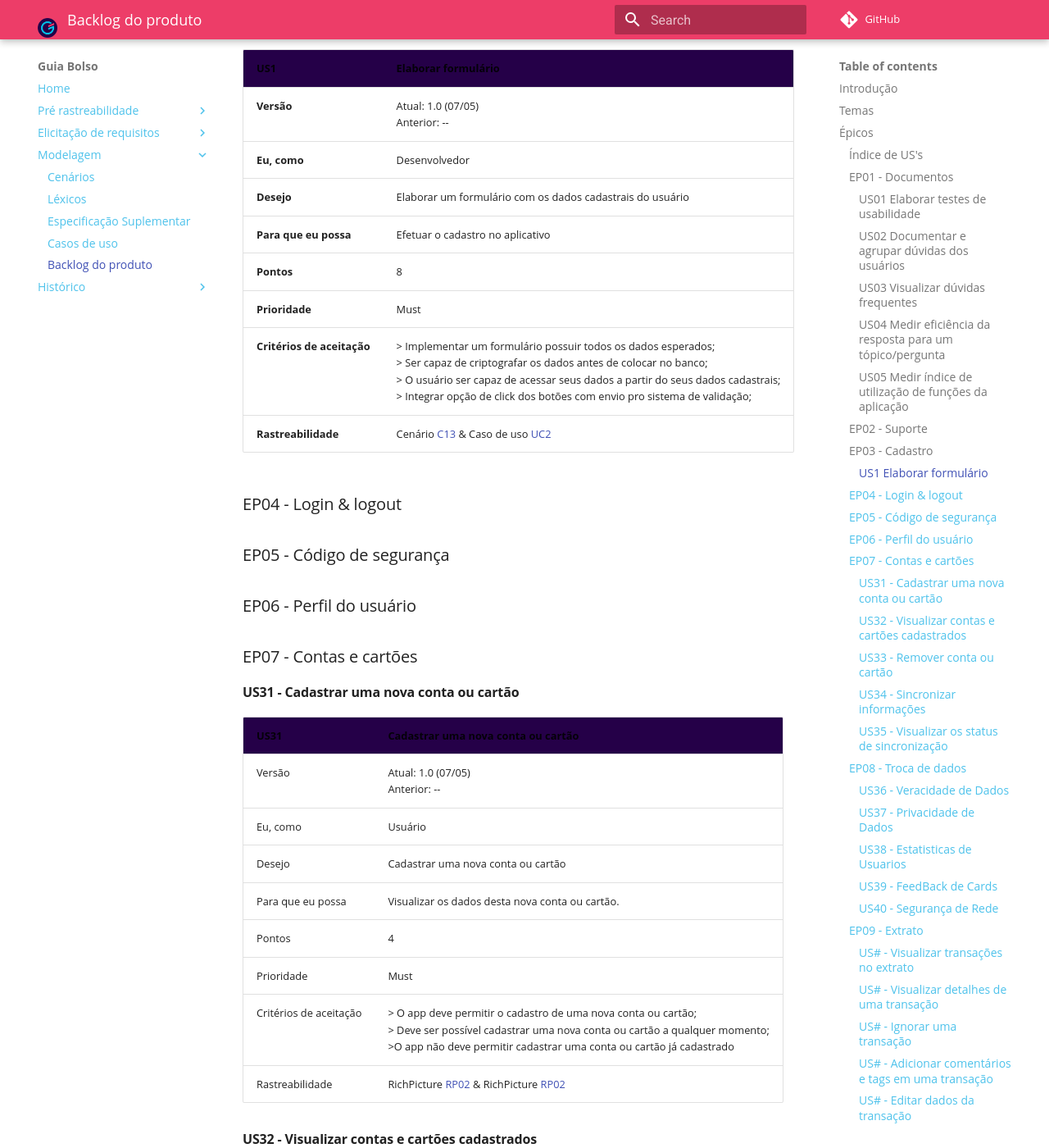
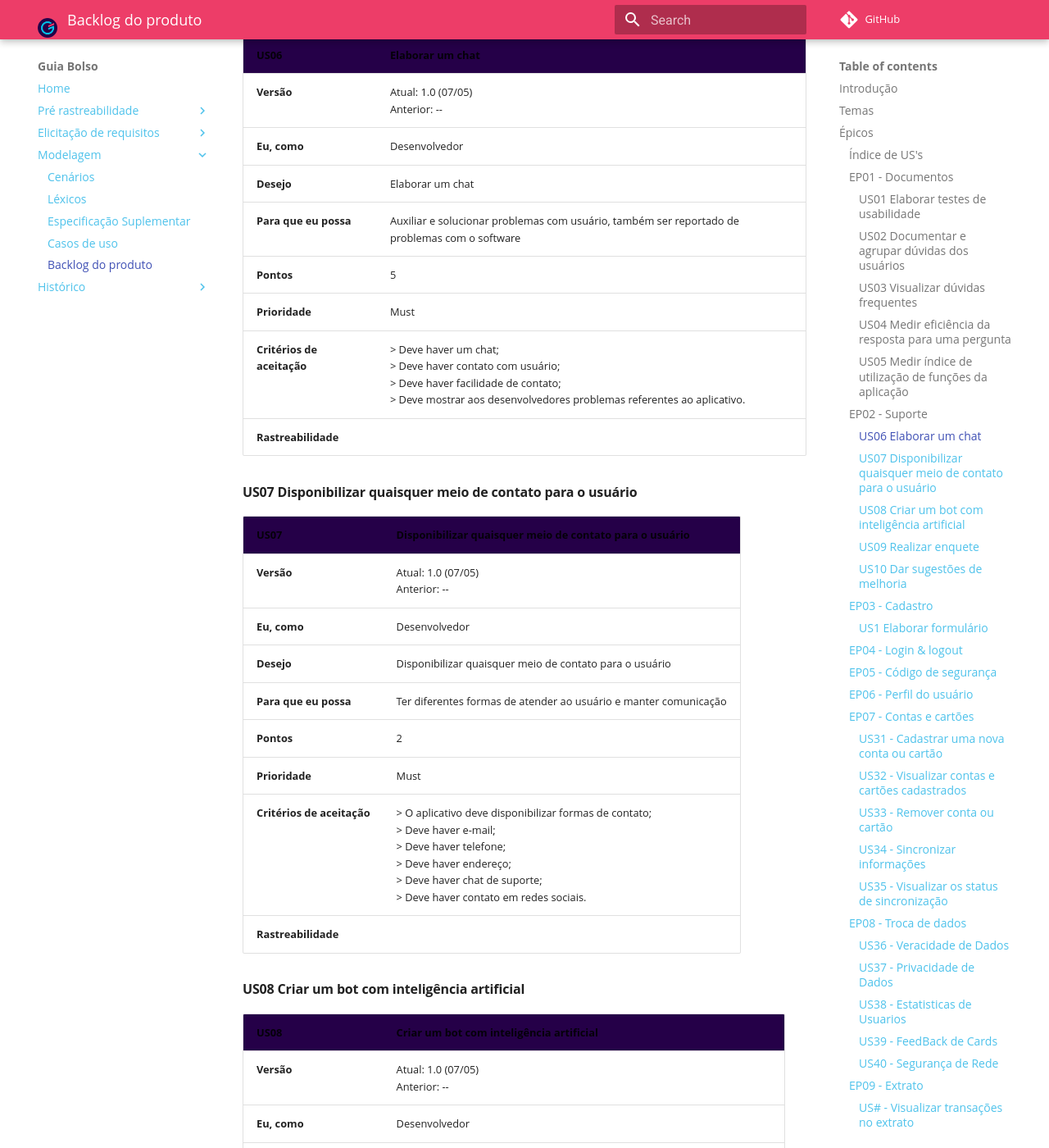
Before and after one commit to fga-disciplinas/2019.1-Guia-Bolso, an MkDocs documentation site: the page built from docs/modelagem/backlog.md, in a window 1280 px wide and 1400 px high, scrolled down 6429 px. Shown: the whole window at 82% size. Built offline with MkDocs 1.6.1 and Material for MkDocs 9.7.7, drawn with Linux system fonts in a browser that asks for light colours; comment, search, counter and statistics services are not loaded; old or Windows-style settings are respelled for this version of MkDocs; some of the changed text lies outside the part shown.

Commit message:
Adicionado US's de suporte
Signed-off-by: alanrslima <alanronison.lima@gmail.com>
Co-authored-by: Leonardo dos Santos <leossb36@gmail.com>

```diff
--- a/docs/modelagem/backlog.md
+++ b/docs/modelagem/backlog.md
@@ -25,12 +25,13 @@ Cada elemento da listagem é elicitado por meio de interação da equipe de dese
 | T1 - Informações | [EP01 - Documentos](#ep01-documentos) | [US01 Elaborar testes de usabilidade](#us01-elaborar-testes-de-usabilidade) |
 | T1 - Informações | [EP01 - Documentos](#ep01-documentos) | [US02 Documentar e agrupar dúvidas dos usuários](#us02-documentar-e-agrupar-duvidas-dos-usuarios) |
 | T1 - Informações | [EP01 - Documentos](#ep01-documentos) | [US03 Visualizar dúvidas frequentes](#us03-visualizar-duvidas-frequentes) |
-| T1 - Informações | [EP01 - Documentos](#ep01-documentos) | [US04 Medir eficiência da resposta para um tópico/pergunta](#us04-medir-eficiencia-da-resposta-para-um-topico/pergunta) |
+| T1 - Informações | [EP01 - Documentos](#ep01-documentos) | [US04 Medir eficiência da resposta para uma pergunta](#us04-medir-eficiencia-da-resposta-para-uma-pergunta) |
 | T1 - Informações | [EP01 - Documentos](#ep01-documentos) | [US05 Medir índice de utilização de funções da aplicação](#us05-medir-indice-de-utilizacao-de-funcoes-da-aplicacao) |
 | T1 - Informações | [EP02 - Suporte](#ep02-suporte) | [US06 Elaborar um chat](#us06-elaborar-um-chat)|
 | T1 - Informações | [EP02 - Suporte](#ep02-suporte) | [US07 Disponibilizar quaisquer meio de contato para o usuário](#us07-disponibilizar-quaisquer-meio-de-contato-para-o-usuario) |
-| T1 - Informações | [EP02 - Suporte](#ep02-suporte) | [US08 Criar um bot com inteligência artificial](#us08-criar-um-bot-com-inteligencia-artificial) || T1 - Informações | [EP02 - Suporte](#ep02-suporte) | [US09 Realizar enquete](#us09-realizar-enquete)
-| T1 - Informações | [EP02 - Suporte](#ep02-suporte) | [US10 Realizar enquete](#us10-dar-sugestoes-de-melhoria)
+| T1 - Informações | [EP02 - Suporte](#ep02-suporte) | [US08 Criar um bot com inteligência artificial](#us08-criar-um-bot-com-inteligencia-artificial) |
+| T1 - Informações | [EP02 - Suporte](#ep02-suporte) | [US09 Realizar enquete](#us09-realizar-enquete) |
+| T1 - Informações | [EP02 - Suporte](#ep02-suporte) | [US10 Dar sugestões de melhoria](#us10-dar-sugestoes-de-melhoria)
 | T3 - Comunicação | [EP07 - Contas e cartões](#ep07-contas-e-cartoes) | [US31 Cadastrar uma nova conta ou cartão ](#us31-cadastrar-uma-nova-conta-ou-cartao) |
 | T3 - Comunicação | [EP07 - Contas e cartões](#ep07-contas-e-cartoes) | [US32 Visualizar contas e cartões cadastrados ](#us32-visualizar-contas-e-cartoes-cadastrados) |
 | T3 - Comunicação | [EP07 - Contas e cartões](#ep07-contas-e-cartoes) | [US33 Remover conta ou cartão ](#us33-remover-conta-ou-cartao) |
@@ -99,13 +100,13 @@ Cada elemento da listagem é elicitado por meio de interação da equipe de dese
 | **Critérios de aceitação** |  |
 | **Rastreabilidade** | |
 
-#### US04 Medir eficiência da resposta para um tópico/pergunta
+#### US04 Medir eficiência da resposta para uma pergunta
 
-| **US04** | **Medir eficiência da resposta para um tópico/pergunta**|
+| **US04** | **Medir eficiência da resposta para uma pergunta**|
 |--|--|
 | **Versão**| Atual: 1.0 (07/05) <br> Anterior: --|
 | **Eu, como** | Desenvolvedor |
-|**Desejo** | Medir eficiência da resposta para um tópico/pergunta |
+|**Desejo** | Medir eficiência da resposta para uma pergunta |
 | **Para que eu possa** | Decidir se há necessidade de aprimoração de explicações sobre um item |
 | **Pontos** | 3 |
 | **Prioridade** | Must |
@@ -126,6 +127,71 @@ Cada elemento da listagem é elicitado por meio de interação da equipe de dese
 | **Rastreabilidade** | |
 
 ### EP02 -  Suporte
+
+#### US06 Elaborar um chat
+
+| **US06** | **Elaborar um chat**|
+|--|--|
+| **Versão**| Atual: 1.0 (07/05) <br> Anterior: --|
+| **Eu, como** | Desenvolvedor |
+|**Desejo** | Elaborar um chat |
+| **Para que eu possa** | Auxiliar e solucionar problemas com usuário, também ser reportado de problemas com o software |
+| **Pontos** | 5 |
+| **Prioridade** | Must |
+| **Critérios de aceitação** | > Deve haver um chat; <br> > Deve haver contato com usuário; <br> > Deve haver facilidade de contato; <br> > Deve mostrar aos desenvolvedores problemas referentes ao aplicativo. |
+| **Rastreabilidade** | |
+
+#### US07 Disponibilizar quaisquer meio de contato para o usuário
+
+| **US07** | **Disponibilizar quaisquer meio de contato para o usuário**|
+|--|--|
+| **Versão**| Atual: 1.0 (07/05) <br> Anterior: --|
+| **Eu, como** | Desenvolvedor |
+|**Desejo** | Disponibilizar quaisquer meio de contato para o usuário |
+| **Para que eu possa** | Ter diferentes formas de atender ao usuário e manter comunicação |
+| **Pontos** | 2 |
+| **Prioridade** | Must |
+| **Critérios de aceitação** | > O aplicativo deve disponibilizar formas de contato; <br> > Deve haver e-mail; <br> > Deve haver telefone; <br> > Deve haver endereço; <br> > Deve haver chat de suporte; <br> > Deve haver contato em redes sociais. |
+| **Rastreabilidade** | |
+
+#### US08 Criar um bot com inteligência artificial
+
+| **US08** | **Criar um bot com inteligência artificial**|
+|--|--|
+| **Versão**| Atual: 1.0 (07/05) <br> Anterior: --|
+| **Eu, como** | Desenvolvedor |
+|**Desejo** | Criar um bot com inteligência artificial |
+| **Para que eu possa** | Dar respostas com maior amplitude e de forma rápida |
+| **Pontos** | 13 |
+| **Prioridade** | Could |
+| **Critérios de aceitação** | > O aplicativo pode ter um bot; <br> > Poderia realizar contato com cliente para diminuir demanda de problemas; <br> > Poderia dar sugestões de solução; <br> > Poderia ser um agente coletor de dados sobre o problema; <br> > Poderia filtrar os problemas por tags. |
+| **Rastreabilidade** | |
+
+#### US09 Realizar enquete
+
+| **US09** | **Realizar enquete**|
+|--|--|
+| **Versão**| Atual: 1.0 (07/05) <br> Anterior: --|
+| **Eu, como** | Desenvolvedor |
+|**Desejo** | Realizar enquete |
+| **Para que eu possa** | Coletar dados para realizar melhorias com equipe de desenvolvimento e no aplicativo |
+| **Pontos** | 3 |
+| **Prioridade** | Must |
+| **Critérios de aceitação** | > Deve realizar enquete; <br> > Deve coletar dados da enquete para alguma finalidade; <br> > Deve haver melhorias; <br> Deve haver exclusão; <br> > Deve haver tomada de decisão com base em enquete. |
+| **Rastreabilidade** | |
+
+#### US10 Dar sugestões de melhoria
+
+| **US10** | **Dar sugestões de melhoria**|
+|--|--|
+| **Versão**| Atual: 1.0 (07/05) <br> Anterior: --|
+| **Eu, como** | Usuário |
+|**Desejo** | Dar sugestões de melhoria |
+| **Para que eu possa** | Ter a oportunidade de contribuir com a aplicação |
+| **Pontos** | 3 |
+| **Prioridade** | Should |
+| **Critérios de aceitação** | > O usuário pode expressar sua opinião referente ao aplicativo; <br> > O usuário pode supor melhorias; <br> > O usuário pode contatar a equipe de desenvolvimento. |
+| **Rastreabilidade** | |
 
 ### EP03 -  Cadastro
 
```
